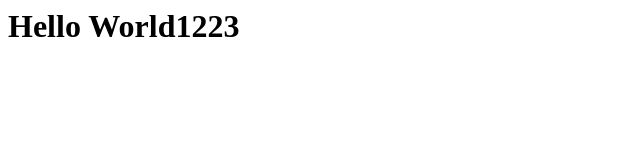
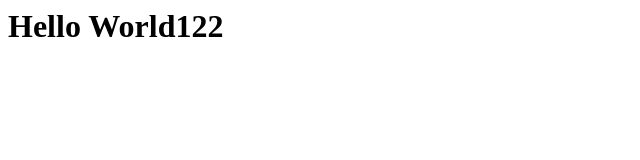
Before and after one commit to sabareesh-r23/batch-api, a plain HTML site: page index.html in a window 1280 px wide. Shown: the full height of the page, 0-640 px from the left. Drawn offline with Linux system fonts and the light colour scheme.

Commit message:
Update index.html

```diff
--- a/index.html
+++ b/index.html
@@ -2,6 +2,6 @@
  <head>
  </head>
  <body>
-   <h1>Hello World1223<h1>
+   <h1>Hello World122<h1>
  </body>
 </html>
```
